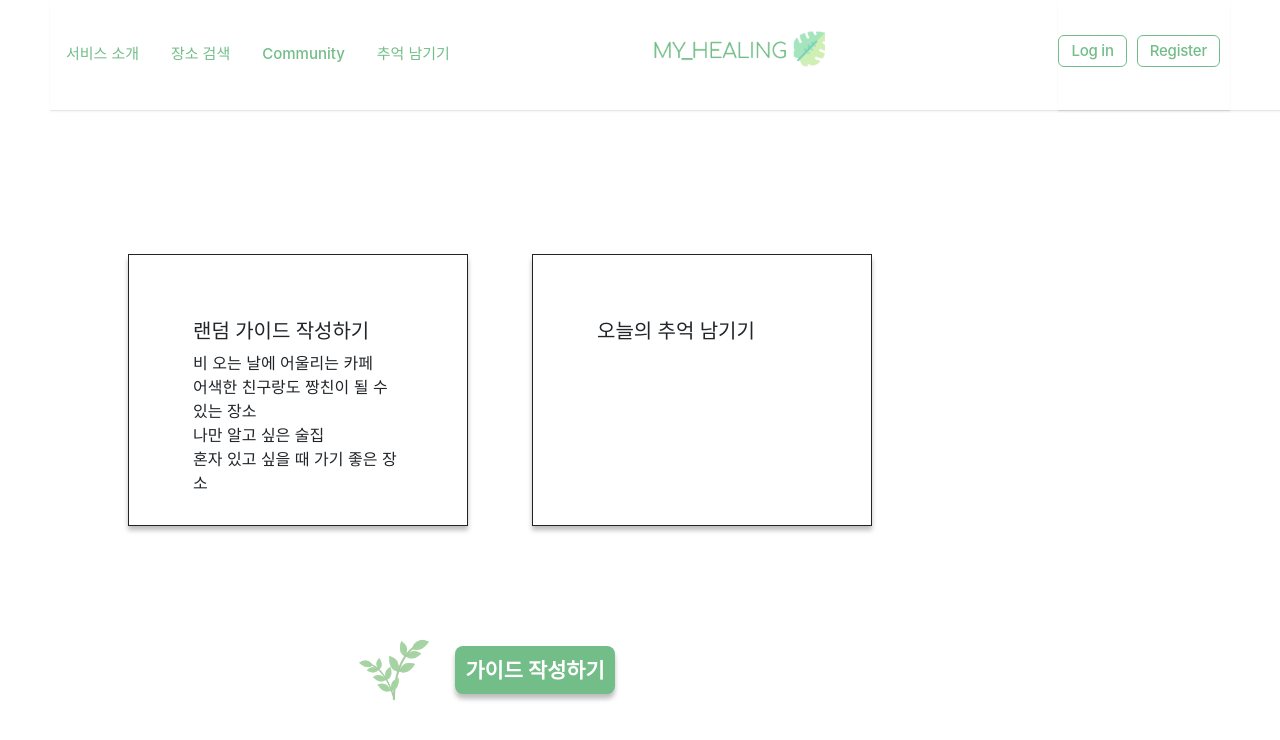
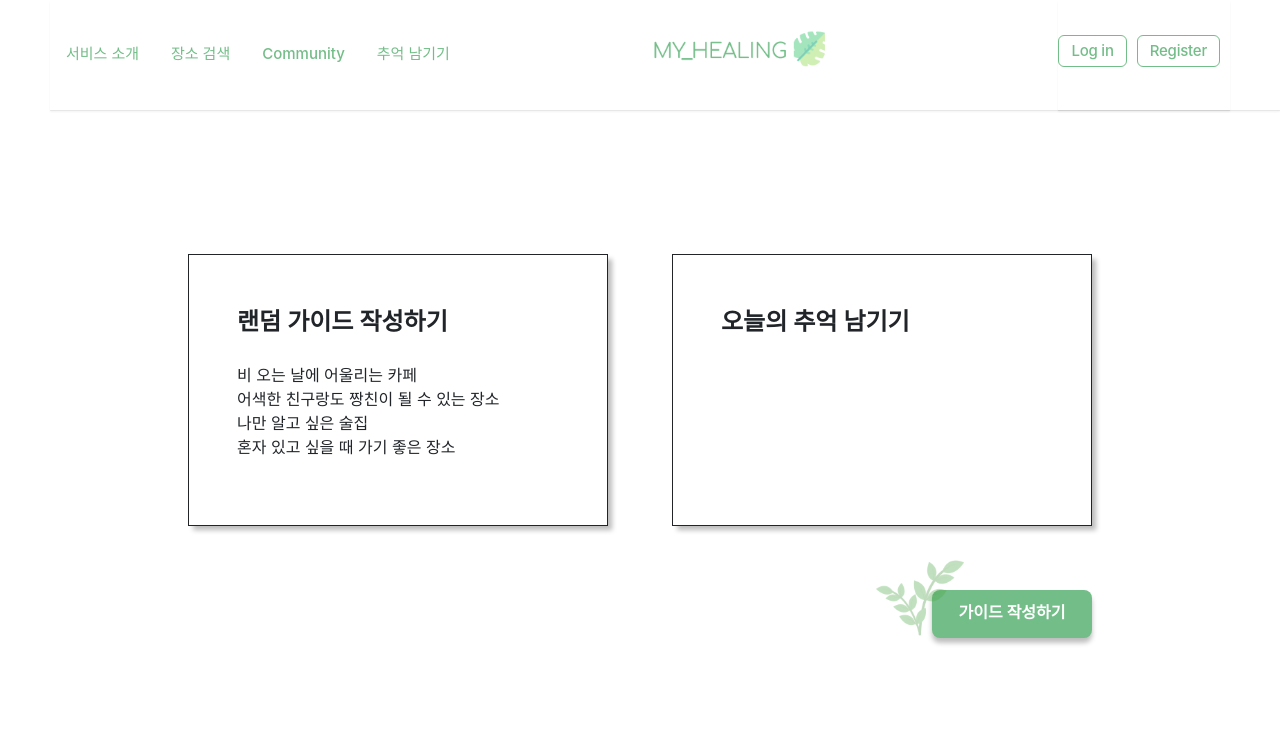
Before and after one commit to Likelion-at-SMWU-10th/MYHEALING-Client, a React (Create React App) app in the folder myhealing_client/: page /mem in a window 1280 px wide. Shown: the top 740 px of the page. Built offline with nearby package versions, Linux system fonts and the light colour scheme; a web font is replaced by a local one.

Commit message:
[YES] Memories Main page

```diff
--- a/myhealing_client/src/App.js
+++ b/myhealing_client/src/App.js
@@ -5,6 +5,9 @@ import Menubar from "./page/Menbar";
 import MapMain from "./page/map/MapMain";
 import Login from "./page/login/Login";
 import MemMain from "./page/memories/MemMain";
+import WriteRandom from "./page/memories/WriteRandom";
+import WriteMemories from "./page/memories/WriteMemories";
+import WriteGuide from "./page/memories/WriteGuide";
 
 const App = () => {
   return (
@@ -15,6 +18,9 @@ const App = () => {
         <Route path="/mem" element={<MemMain />}></Route>
         <Route path="/login" element={<Login />}></Route>
       </Route>
+      <Route path="/writerandom" element={<WriteRandom />}></Route>
+      <Route path="/writetoday" element={<WriteMemories />}></Route>
+      <Route path="/writeguide" element={<WriteGuide />}></Route>
     </Routes>
   );
 };
--- a/myhealing_client/src/page/memories/MemMain.js
+++ b/myhealing_client/src/page/memories/MemMain.js
@@ -1,11 +1,24 @@
 import React from "react";
+import { useNavigate } from "react-router-dom";
 import styled from "styled-components";
 
 const MemMain = () => {
+  const navigate = useNavigate();
+  const GoRandom = () => {
+    navigate("/writerandom");
+  };
+  const GoToday = () => {
+    navigate("/writetoday");
+  };
+  const GoGuide = () => {
+    navigate("/writeguide");
+  };
+
   return (
     <Container>
+      <Wrapper>
         <TopWrapper>
-        <RandomGuide>
+          <RandomGuide onClick={GoRandom}>
             <RandomTitle>랜덤 가이드 작성하기</RandomTitle>
             <RandomList>
               비 오는 날에 어울리는 카페 <br />
@@ -15,26 +28,29 @@ const MemMain = () => {
               혼자 있고 싶을 때 가기 좋은 장소
             </RandomList>
           </RandomGuide>
-        <TodayMemories>
+          <TodayMemories onClick={GoToday}>
             <TodayTitle>오늘의 추억 남기기</TodayTitle>
             <TodayContent></TodayContent>
           </TodayMemories>
         </TopWrapper>
         <BottomWrapper>
           <LeafImg src={"/img/leaf.png"} />
-        <GuideBtn>가이드 작성하기</GuideBtn>
+          <GuideBtn onClick={GoGuide}>가이드 작성하기</GuideBtn>
         </BottomWrapper>
+      </Wrapper>
     </Container>
   );
 };
 
-const Container = styled.div`
+const Container = styled.div``;
+
+const Wrapper = styled.div`
   display: flex;
   flex-direction: column;
-  align-items: center;
-  justify-content: center;
   height: 80vh;
-  width: 1000px;
+  width: 145vmin;
+  margin-left: auto;
+  margin-right: auto;
 `;
 
 const TopWrapper = styled.div`
@@ -43,7 +59,6 @@ const TopWrapper = styled.div`
   align-items: center;
   justify-content: center;
   text-align: center;
-  margin: auto;
   width: 100%;
   height: 75%;
 `;
@@ -54,52 +69,60 @@ const RandomGuide = styled.div`
   width: 80rem;
   height: 17rem;
   border: 1px solid;
-  padding: 4rem;
+  padding: 3rem;
   margin: 10rem 2rem 5rem 8rem;
   text-align: left;
-  box-shadow: 0 0.3rem 0.3rem 0 #bdbdbd;
+  box-shadow: 0.3rem 0.3rem 0.3rem 0 #bdbdbd;
 `;
 
-const RandomTitle = styled.h5`
-  border-width: 1rem;
+const RandomTitle = styled.div`
+  font-family: "Mulish";
+  font-weight: 700;
+  font-size: 1.5rem;
+  padding-bottom: 3vh;
 `;
 
-const RandomList = styled.div``;
+const RandomList = styled.div`
+  line-height: 3vh;
+`;
 
 const TodayMemories = styled.div`
-  position: relative;
   display: flex;
   flex-direction: column;
   width: 80rem;
   height: 17rem;
   border: 1px solid;
-  padding: 4rem;
+  padding: 3rem;
   margin: 10rem 8rem 5rem 2rem;
   text-align: left;
-  box-shadow: 0 0.3rem 0.3rem 0 #bdbdbd;
+  box-shadow: 0.3rem 0.3rem 0.3rem 0 #bdbdbd;
 `;
 
-const TodayTitle = styled.h5`
-  border-width: 1rem;
+const TodayTitle = styled.div`
+  font-family: "Mulish";
+  font-weight: 700;
+  font-size: 1.5rem;
+  padding-bottom: 3vh;
 `;
-const TodayContent = styled.div``;
+const TodayContent = styled.div`
+  line-height: 3vh;
+`;
 
 const BottomWrapper = styled.div`
-  position: relative;
   display: flex;
   flex-direction: row;
-  align-items: center;
-  justify-content: center;
-  align-content: center;
+  justify-content: right;
   width: 100%;
   height: 25%;
 `;
 
 const LeafImg = styled.img`
-  height: 8vmin;
-  float: left;
-  white-space: nowrap;
-  overflow: hidden;
+  position: relative;
+  right: -2rem;
+  bottom: 2rem;
+  height: 5rem;
+  opacity: 0.7;
+  z-index: 1000;
 `;
 
 const GuideBtn = styled.button`
@@ -110,14 +133,13 @@ const GuideBtn = styled.button`
   border-radius: 0.5rem;
   background-color: #73bd88;
   font-family: "NotoSansKR";
-  font-size: 1.3rem;
+  font-size: 1rem;
   font-style: normal;
   font-weight: 600;
   color: #ffffff;
   box-shadow: 0 0.3rem 0.3rem 0 #bdbdbd;
-  padding-top: 0.8vh;
-  margin-right: 2vw;
-  margin-left: 2vw;
+  margin-right: 8rem;
+  text-align: center;
 `;
 
 export default MemMain;
--- a/myhealing_client/src/page/memories/WriteGuide.js
+++ b/myhealing_client/src/page/memories/WriteGuide.js
@@ -0,0 +1,7 @@
+import React from "react";
+
+const WriteGuide = () => {
+  return <div>가이드 작성하기</div>;
+};
+
+export default WriteGuide;
--- a/myhealing_client/src/page/memories/WriteMemories.js
+++ b/myhealing_client/src/page/memories/WriteMemories.js
@@ -0,0 +1,7 @@
+import React from "react";
+
+const WriteMemories = () => {
+  return <div>오늘의 추억 남기기</div>;
+};
+
+export default WriteMemories;
--- a/myhealing_client/src/page/memories/WriteRandom.js
+++ b/myhealing_client/src/page/memories/WriteRandom.js
@@ -0,0 +1,7 @@
+import React from "react";
+
+const WriteRandom = () => {
+  return <div>랜덤 가이드 작성하기</div>;
+};
+
+export default WriteRandom;
```
Also changed, not shown: myhealing_client/src/styles/fonts/Montserrat-Bold.woff (added), myhealing_client/src/styles/fonts/Montserrat-Regular.woff (added). Lines whose indentation alone changed are shown as unchanged.
